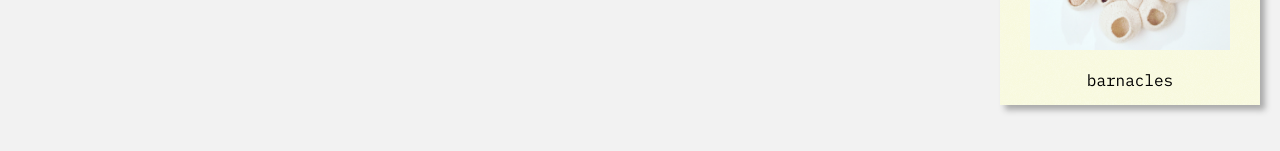
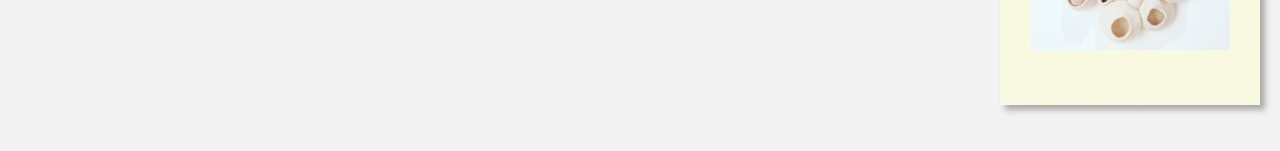
Before and after one commit to anniebart/.github.io, a Vue app: page / in a window 1280 px wide. Shown: the part 585-736 px from the top of the page. Built offline with nearby package versions, Linux system fonts and the light colour scheme; a web font is replaced by a local one.

Commit message:
deleted note

```diff
--- a/src/App.vue
+++ b/src/App.vue
@@ -3,7 +3,7 @@
 
     <post-it class="name">my name is annie fitzgerald bartholomew</post-it>
     <post-it class="artist">i am an artist, designer and web developer</post-it>
-    <post-it class="making"> <img src="./assets/Bartholomew014.jpg"> <p>barnacles</p></post-it>
+    <post-it class="making"> <img src="./assets/Bartholomew014.jpg"> <p></p></post-it>
 
     <Hero>welcome to my site! </Hero>
 
```
